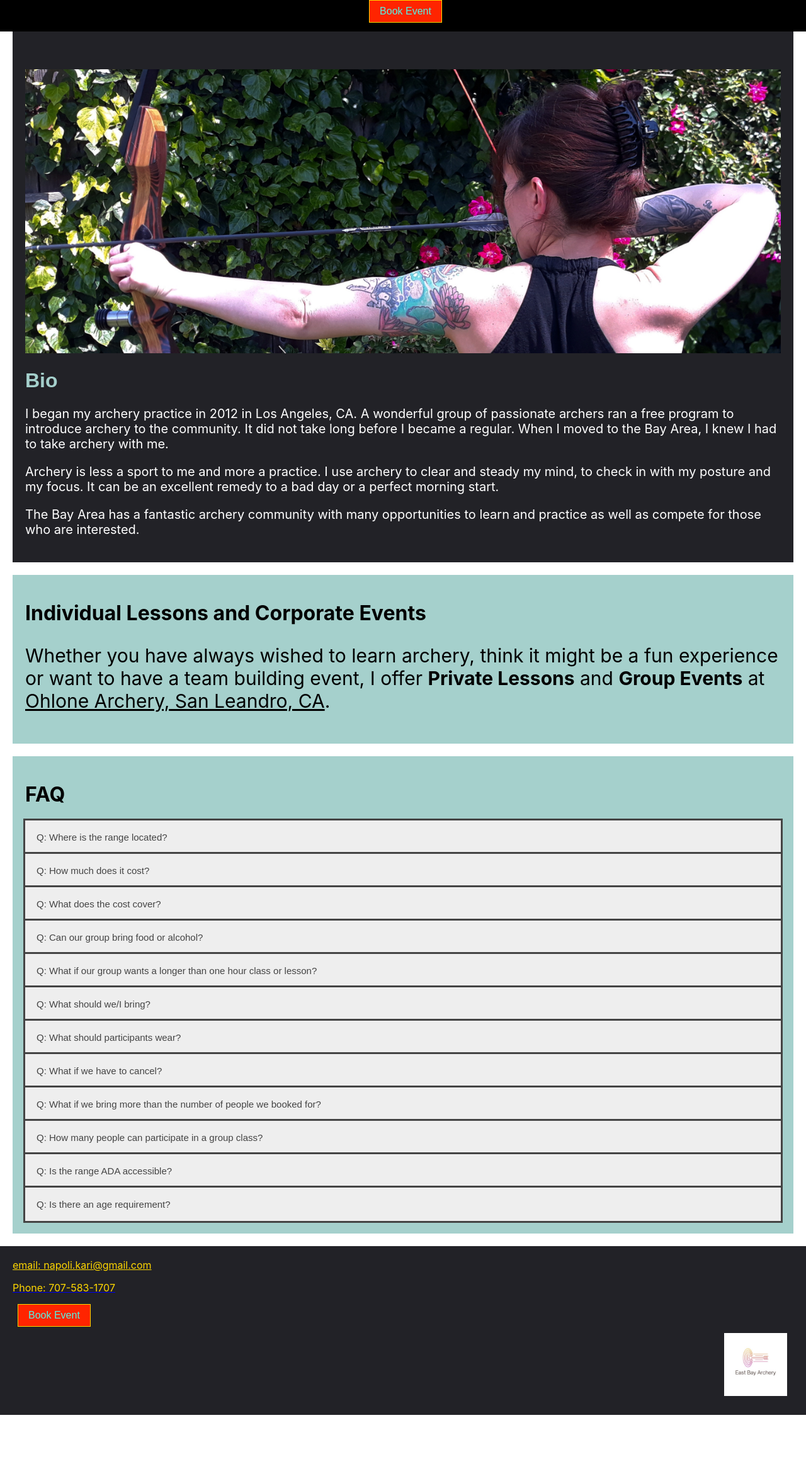
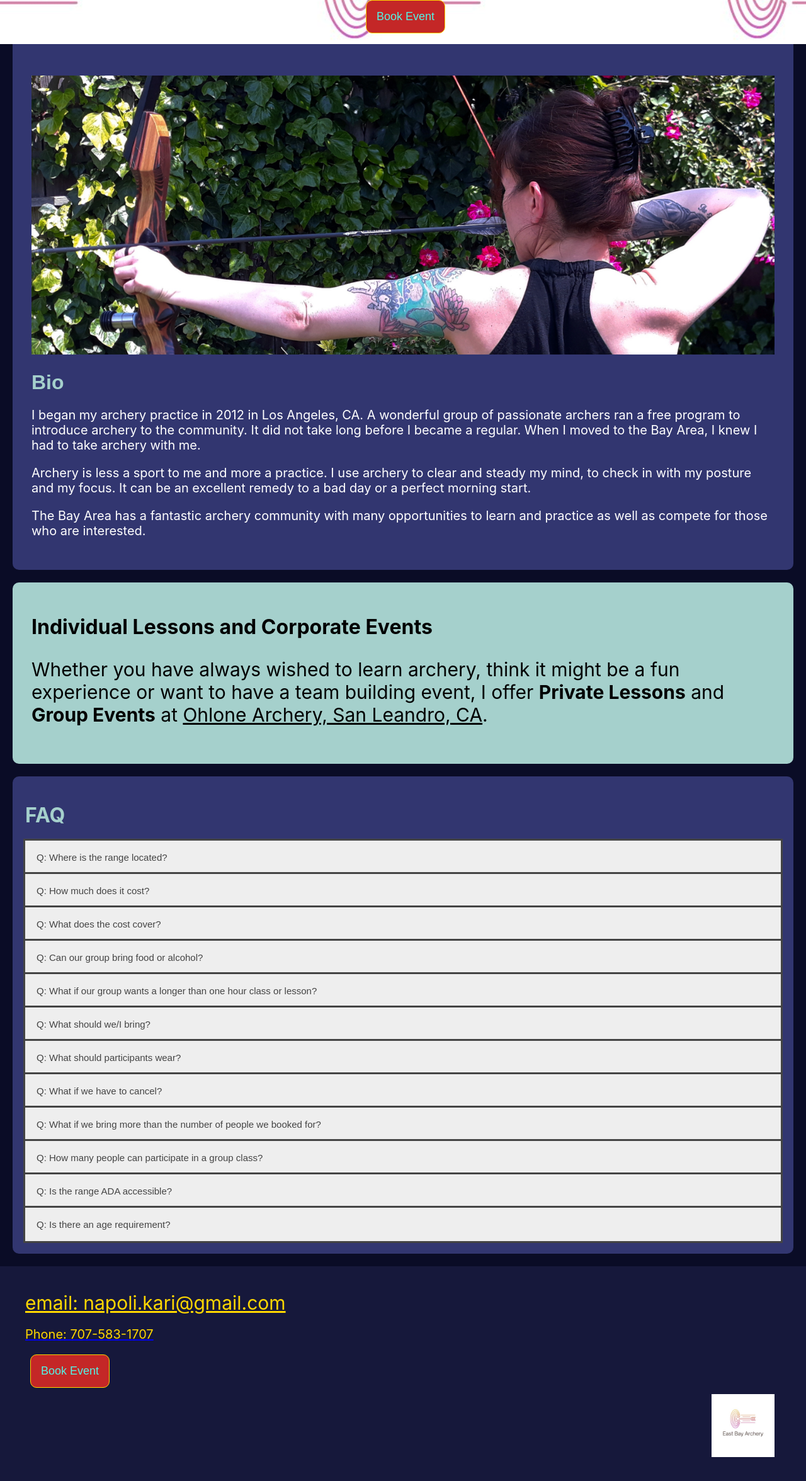
Before and after one commit to bjwilk/Karchery, a React (Create React App) app: page / in a window 1280 px wide. Shown: the top 2352 px of the page at 63% size. Before the commit the page ends 2247 px from the top, so only its background shows below. Built offline with nearby package versions, Linux system fonts and the light colour scheme.

Commit message:
changed CSS

```diff
--- a/src/App.js
+++ b/src/App.js
@@ -5,12 +5,14 @@ import Accordion from "./Accordion";
 import eba from "./img/eba.jpg";
 
 const Navbar = styled.nav`
-  background-color: black;
+  background-image: url(${eba});
+  background-size: 50% auto;
+  background-position: center;
   position: fixed;
   top: 0;
   left: 0;
   width: 100%;
-  height: 50px;
+  height: 70px;
 `;
 
 const Banner = styled.img`
@@ -28,9 +30,6 @@ const Logo = styled.img`
   padding: 10px;
 `;
 
-
-
-
 const Container = styled.div`
   display: flex;
   justify-content: center;
@@ -38,21 +37,22 @@ const Container = styled.div`
 `;
 
 const Footer = styled.footer`
-  background-color: #222227;
-  padding: 20px;
-  marging: 20px;
+  background-color: #16183b;
+  padding: 40px;
+  marging: 30px;
   bottom: 0;
 `;
 
 const Button = styled.button`
-  background-color: #ff2400;
+  background-color: #c42727;
   color: #53f4e6;
-  font-size: 16px;
+  font-size: 18px;
   border: 1px solid gold;
-  padding: 8px 16px;
+  padding: 15px 16px;
   margin-left: 8px;
   transition: background-color 0.3s ease;
   cursor: pointer;
+  border-radius: 10px;
 
   &:hover {
     background-color: #ff0000;
@@ -66,21 +66,24 @@ const Button = styled.button`
 `;
 
 const Lower = styled.div`
-  background-color: #a5d0cc;
+  background-color: #323670;
   padding: 20px;
   margin: 20px;
+  border-radius: 10px;
 `;
 
 const Middle = styled.div`
   background-color: #a5d0cc;
-  padding: 20px;
+  padding: 30px;
   margin: 20px;
+  border-radius: 10px;
 `;
 
 const Upper = styled.div`
-  background-color: #222227;
-  padding: 20px;
+  background-color: #323670;
+  padding: 30px;
   margin: 20px;
+  border-radius: 10px;
 `;
 
 const P = styled.p`
@@ -88,9 +91,13 @@ const P = styled.p`
   font-size: 20px;
 `;
 
+const Back = styled.div`
+  background-color: #0a0c26;
+`;
+
 function App() {
   return (
-    <>
+    <Back>
       <Navbar>
         <Container>
           <a href="https://eastbayarchery.simplybook.me">
@@ -125,34 +132,39 @@ function App() {
         <h1>Individual Lessons and Corporate Events</h1>
         <p style={{ fontSize: "30px" }}>
           Whether you have always wished to learn archery, think it might be a
-          fun experience or want to have a team building event, I offer <strong>Private
-          Lessons</strong> and <strong>Group Events</strong> at <u>Ohlone Archery, San Leandro, CA</u>.
+          fun experience or want to have a team building event, I offer{" "}
+          <strong>Private Lessons</strong> and <strong>Group Events</strong> at{" "}
+          <u>Ohlone Archery, San Leandro, CA</u>.
         </p>
-
       </Middle>
 
       <Lower>
-        <h1>FAQ</h1>
+        <h1 style={{ color: "#A5D0CC" }}>FAQ</h1>
         <Accordion />
       </Lower>
 
       <Footer>
         <div>
-          <a href="mailto:napoli.kari@gmail.com" style={{ color: "gold" }}>
+          <a
+            href="mailto:napoli.kari@gmail.com"
+            style={{ color: "gold", fontSize: "30px" }}
+          >
             email: napoli.kari@gmail.com
           </a>
           <a href="tel:+17075831707">
-            <p style={{ color: "gold" }}>Phone: 707-583-1707</p>
+            <p style={{ color: "gold", fontSize: "20px" }}>
+              Phone: 707-583-1707
+            </p>
           </a>
         </div>
         <a href="https://eastbayarchery.simplybook.me">
           <Button>Book Event</Button>
         </a>
         <div>
-          <Logo src={eba} alt="logo"/>
+          <Logo src={eba} alt="logo" />
         </div>
       </Footer>
-    </>
+    </Back>
   );
 }
 
```
